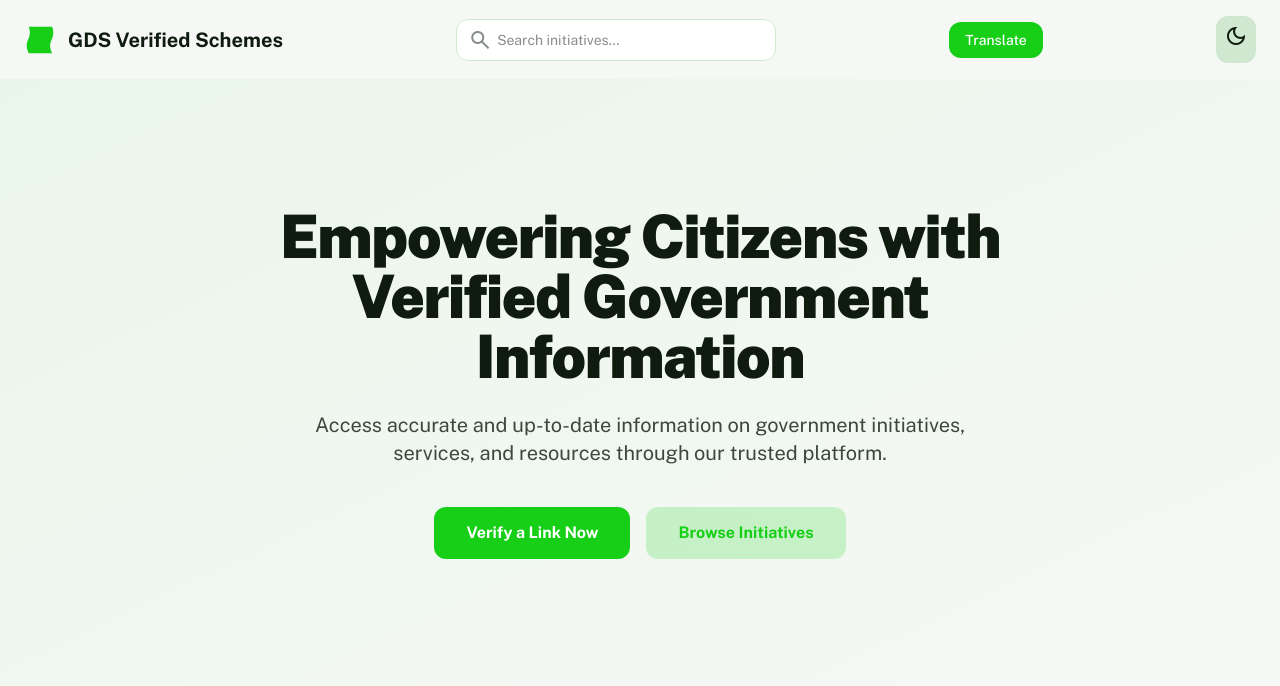
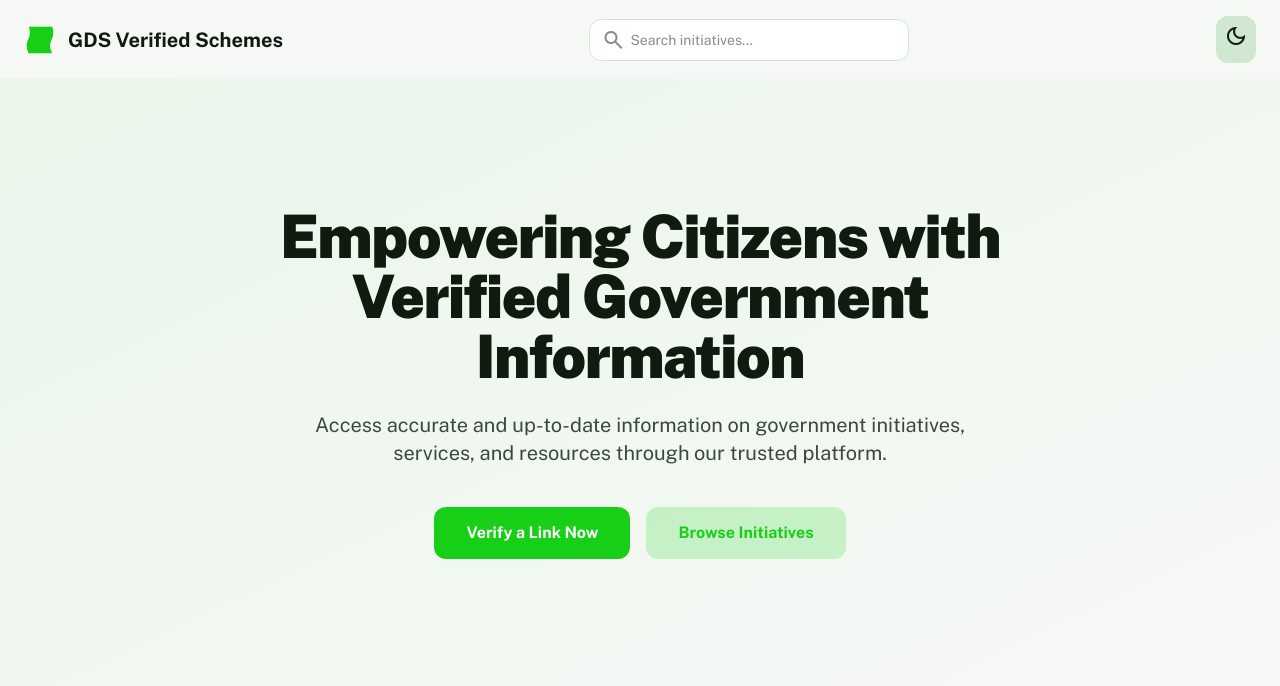
Before and after one commit to kore305/scmprv, a Django app: page / in a window 1280 px wide. Shown: the top 686 px of the page. Run offline with Django 5.2, Linux system fonts and the light colour scheme; some libraries are stand-ins or nearby versions.

Commit message:
Update landing.html

```diff
--- a/website/templates/website/landing.html
+++ b/website/templates/website/landing.html
@@ -41,14 +41,6 @@
         .material-symbols-outlined {
             font-variation-settings: 'FILL' 0, 'wght' 400, 'GRAD' 0, 'opsz' 24;
         }
-
-
-        #google_translate_element {
-        display: none !important;
-            }
-        .goog-logo-link, .goog-te-gadget {
-    display: none !important;
-             }
     </style>
 </head>
 <body class="bg-background-light dark:bg-background-dark font-display text-content-light dark:text-content-dark">
@@ -75,12 +67,6 @@
                     </span>
                 </div>
             </div>
-
-            <!-- Language Switcher -->
-            <button id="translate-btn" class="ml-4 px-4 py-2 bg-primary text-white rounded-lg text-sm font-medium hover:bg-primary/90 transition">
-                         Translate
-                    </button>
-
 
             <!-- Dark mode toggle -->
             <button id="theme-toggle" class="p-2 rounded-lg bg-subtle-light dark:bg-subtle-dark hover:bg-primary/20 transition-colors ml-4">
@@ -289,32 +275,6 @@
     } else {
         document.documentElement.classList.remove('dark');
     }
-
-
-
-
 </script>
-<script>
-  // Load Google Translate but hide UI
-  function googleTranslateElementInit() {
-    new google.translate.TranslateElement({
-      pageLanguage: 'en',
-      includedLanguages: 'ig,ha,yo',
-      autoDisplay: false
-    }, 'google_translate_element');
-  }
-
-  // Trigger translation manually
-  document.getElementById('translate-btn').addEventListener('click', function() {
-    const frame = document.querySelector('iframe.goog-te-menu-frame');
-    if (frame) {
-      frame.contentWindow.document.querySelector('.goog-te-menu2-item').click();
-    } else {
-      alert("Translation menu not loaded yet, please wait a moment.");
-    }
-  });
-</script>
-<script src="//translate.google.com/translate_a/element.js?cb=googleTranslateElementInit"></script>
-
 </body>
 </html>
```
